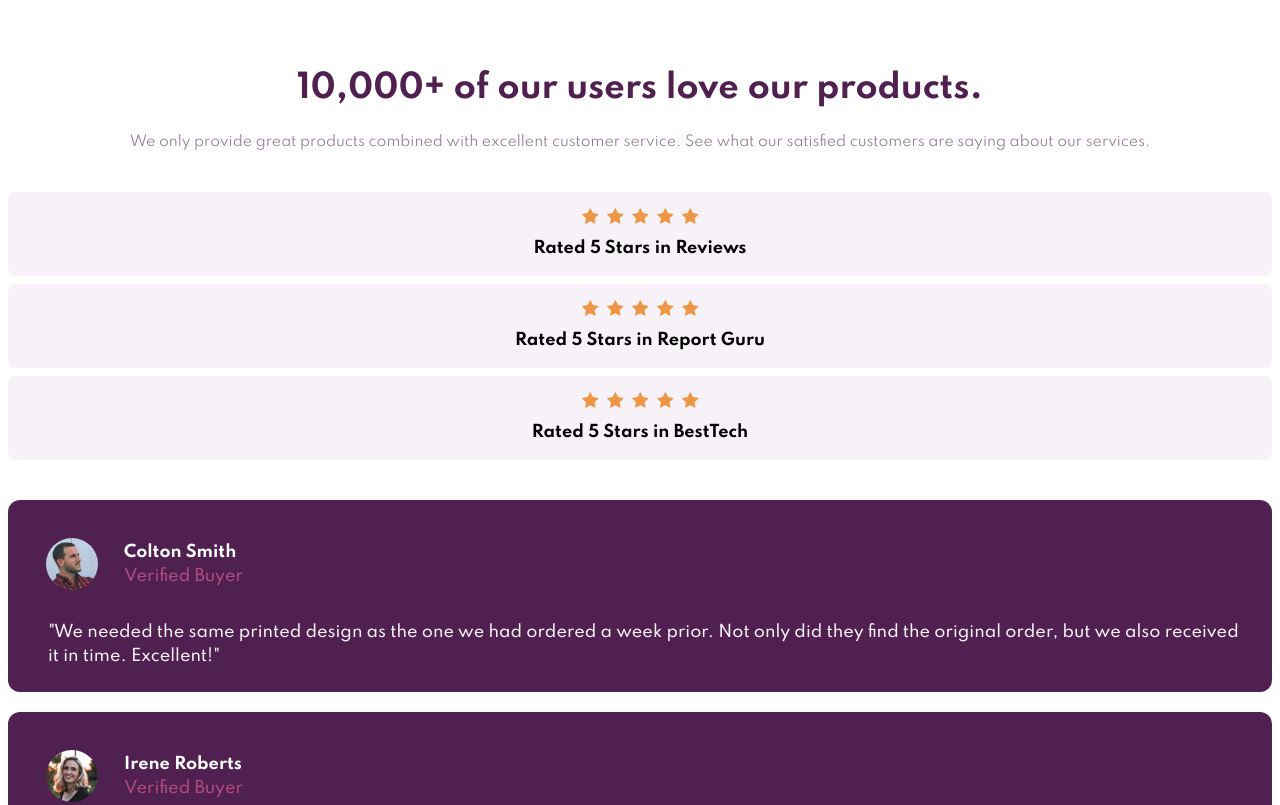
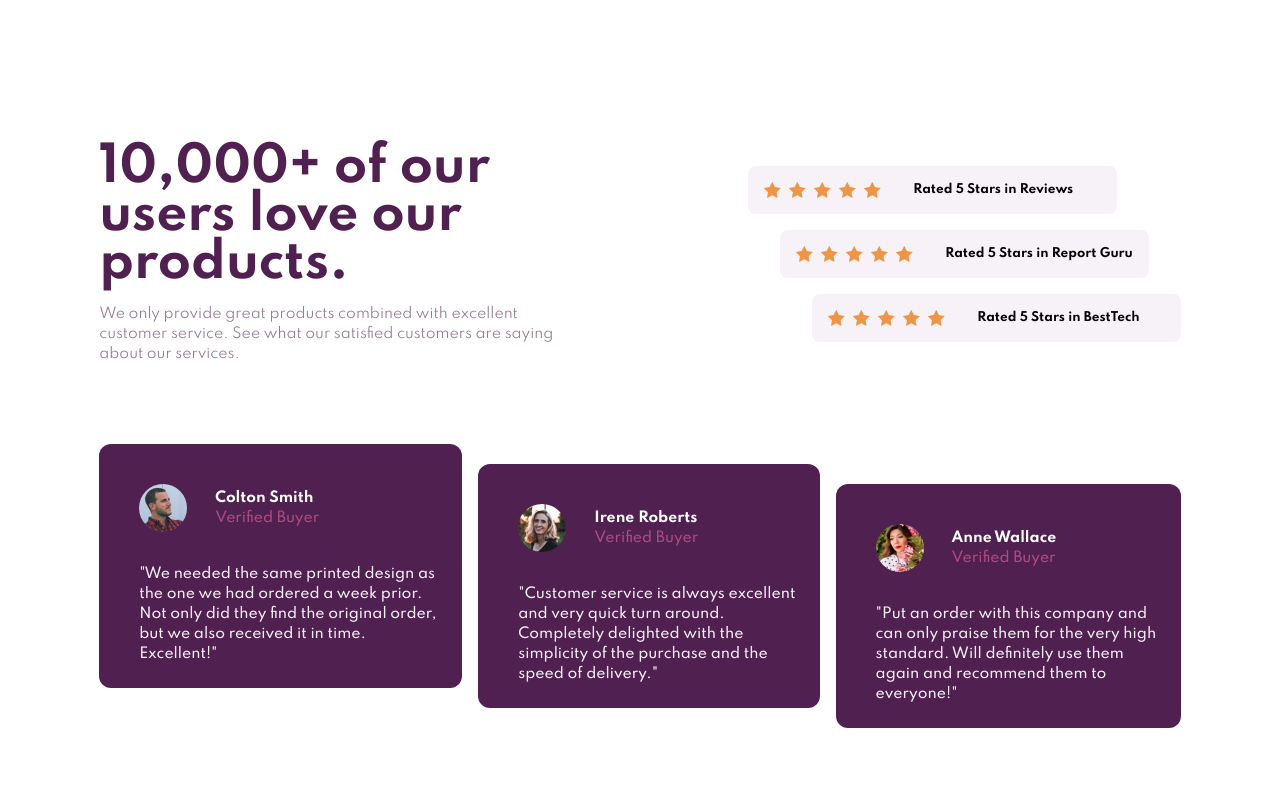
Before and after one commit to prakharseth/social-proof-section-master, a website: page index.html in a window 1280 px wide. Shown: the top 805 px of the page. Drawn offline with Linux system fonts and the light colour scheme.

Commit message:
desktop-view

```diff
--- a/index.html
+++ b/index.html
@@ -26,30 +26,33 @@
 
 <body class="">
 
+    <div class="md:p-20">
+        <div class="md:flex md:justify-between md:items-center ">
             <!-- Heading -->
-    <div class="">
-        <div class="head-title">10,000+ of our users love our products.</div>
+            <div class="md:w-[30rem]">
+                <div class="head-title md:text-5xl  md:!text-left md:pb-2">10,000+ of our users love our products.</div>
 
-        <div class="head-para ">We only provide great products combined with excellent customer service. See what our satisfied customers are saying about our services.</div>
+                <div class="head-para md:pt-2 md:!text-left ">We only provide great products combined with excellent customer service. See what our satisfied customers are saying about our services.</div>
             </div>
 
             <!-- Rating -->
-    <div class="rating">
-        <div class="rate">
+            <div class="rating md:py-0 md:pl-16 ">
+                <div class="rate md:flex-row md:gap-8 md:mr-16 md:-ml-16">
                     <div class="rate-img"><img src="images/icon-star.svg" alt="star"> <img src="images/icon-star.svg" alt="star"> <img src="images/icon-star.svg" alt="star"> <img src="images/icon-star.svg" alt="star"> <img src="images/icon-star.svg" alt="star"></div>
                     Rated 5 Stars in Reviews
                 </div>
-        <div class="rate">
+                <div class="rate md:flex-row md:gap-8 md:mr-8 md:-ml-8">
                     <div class="rate-img"><img src="images/icon-star.svg" alt="star"> <img src="images/icon-star.svg" alt="star"> <img src="images/icon-star.svg" alt="star"> <img src="images/icon-star.svg" alt="star"> <img src="images/icon-star.svg" alt="star"></div>
                     Rated 5 Stars in Report Guru</div>
-        <div class="rate">
+                <div class="rate md:flex-row md:gap-8">
                     <div class="rate-img"><img src="images/icon-star.svg" alt="star"> <img src="images/icon-star.svg" alt="star"> <img src="images/icon-star.svg" alt="star"> <img src="images/icon-star.svg" alt="star"> <img src="images/icon-star.svg" alt="star"></div>
                     Rated 5 Stars in BestTech</div>
             </div>
+        </div>
 
         <!-- Customers -->
-    <div class="space-y-5">
-        <div class="customer">
+        <div class="space-y-5 md:flex md:space-y-0 md:justify-between md:items-center md:py-10 md:gap-4">
+            <div class="customer font-medium text-sm] md:max-w-sm">
                 <div class="author">
                     <img class="author-img" src="images/image-colton.jpg" alt="Colton">
                     <div>
@@ -61,7 +64,7 @@
                 </div>
             </div>
 
-        <div class="customer">
+            <div class="customer md:max-w-sm md:!mt-10">
                 <div class="author">
                     <img class="author-img" src="images/image-irene.jpg" alt="Irene">
                     <div>
@@ -72,7 +75,7 @@
                 <div class="pl-4">"Customer service is always excellent and very quick turn around. Completely delighted with the simplicity of the purchase and the speed of delivery."</div>
             </div>
 
-        <div class="customer">
+            <div class="customer md:max-w-sm md:!mt-20">
                 <div class="author">
                     <img class="author-img" src="images/image-anne.jpg" alt="Anne">
                     <div>
@@ -82,14 +85,14 @@
                 </div>
                 <div class="pl-4">"Put an order with this company and can only praise them for the very high standard. Will definitely use them again and recommend them to everyone!"</div>
             </div>
+        </div>
 
     </div>
-
 
     <div class="attribution p-10">
         Challenge by
         <a href="https://www.frontendmentor.io/profile/prakharseth" target="_blank">Frontend Mentor</a
-      >. Coded by <a href="#">Prakhar Seth</a>.
+      >. Coded by <a href="https://www.frontendmentor.io/profile/prakharseth">Prakhar Seth</a>.
     </div>
 </body>
 
```
Also changed, not shown: dist/output.css. Lines whose indentation alone changed are shown as unchanged.
